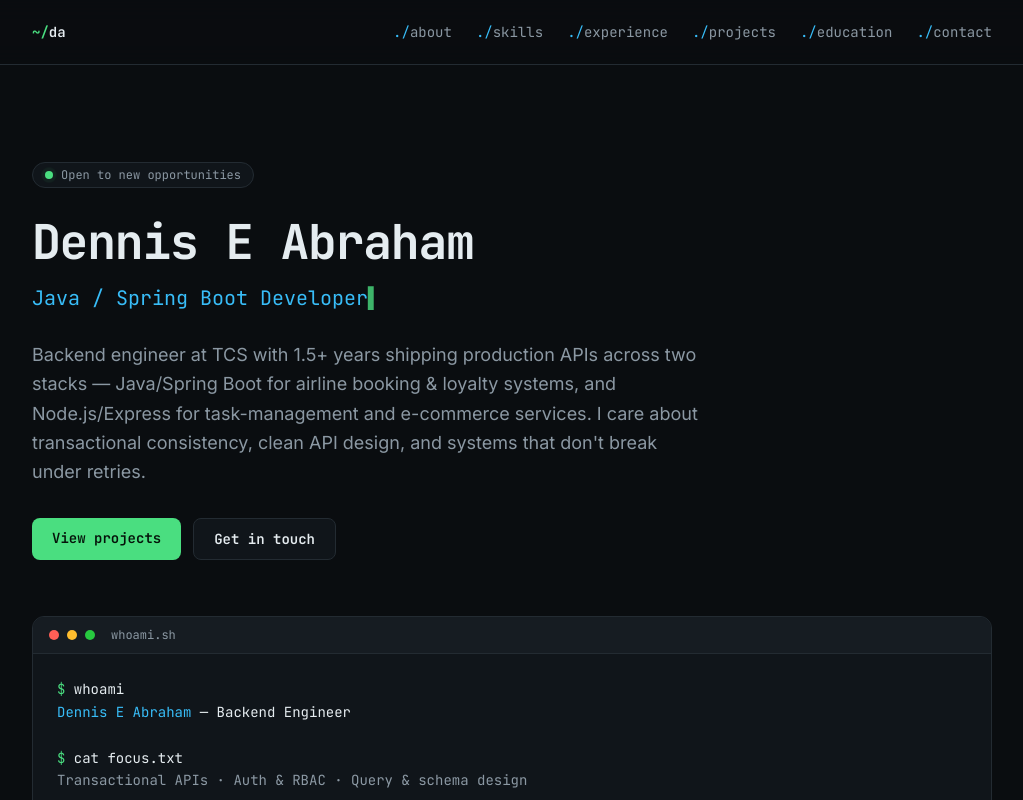
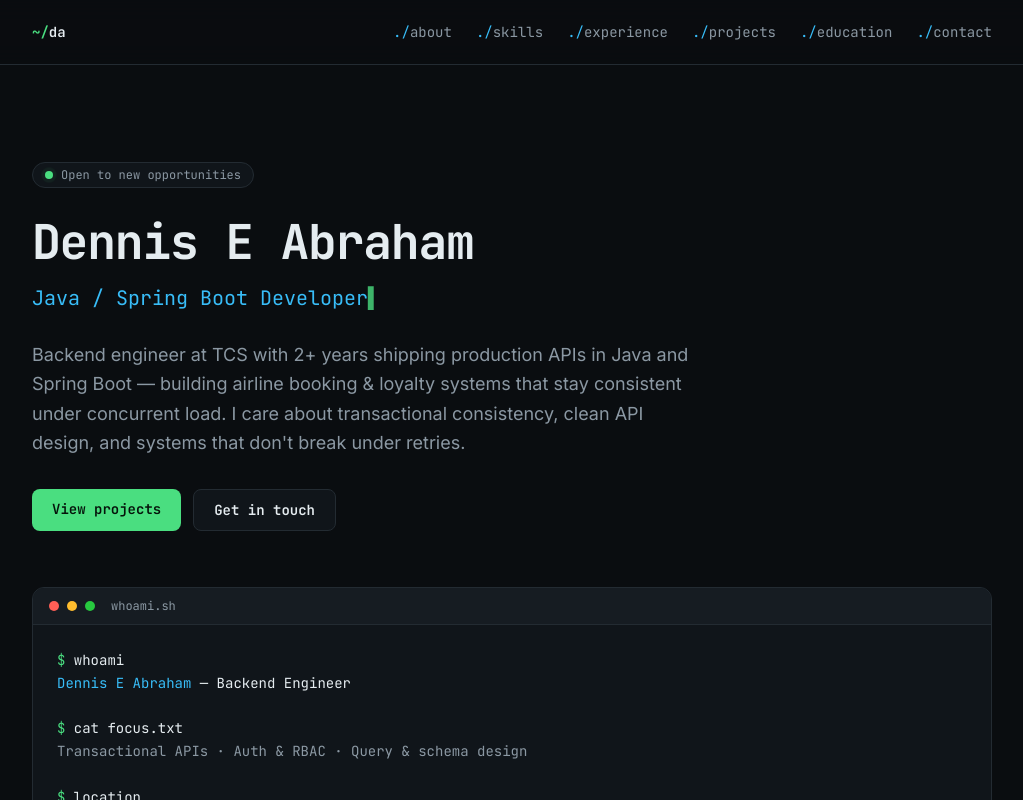
Before and after one commit to Denyy2/dennis-portfolio, a Next.js app: page / in a window 1280 px wide. Shown: the top 800 px of the page, without its empty margins (128-1151 px from the left). Built offline with nearby package versions, Linux system fonts and the light colour scheme.

Commit message:
Update bio: 2+ years, Java/Spring Boot only

```diff
--- a/src/data/site.ts
+++ b/src/data/site.ts
@@ -14,7 +14,7 @@ export const site = {
   ],
   tagline:
     "I build backend systems that stay correct under concurrency — and this site is built full-stack to prove I can ship the other half too.",
-  bio: "Backend engineer at TCS with 1.5+ years shipping production APIs across two stacks — Java/Spring Boot for airline booking & loyalty systems, and Node.js/Express for task-management and e-commerce services. I care about transactional consistency, clean API design, and systems that don't break under retries.",
+  bio: "Backend engineer at TCS with 2+ years shipping production APIs in Java and Spring Boot — building airline booking & loyalty systems that stay consistent under concurrent load. I care about transactional consistency, clean API design, and systems that don't break under retries.",
   location: "Kerala, India",
   email: "dennisabraham651@gmail.com",
   phone: "+91 8178 265 370",
```
